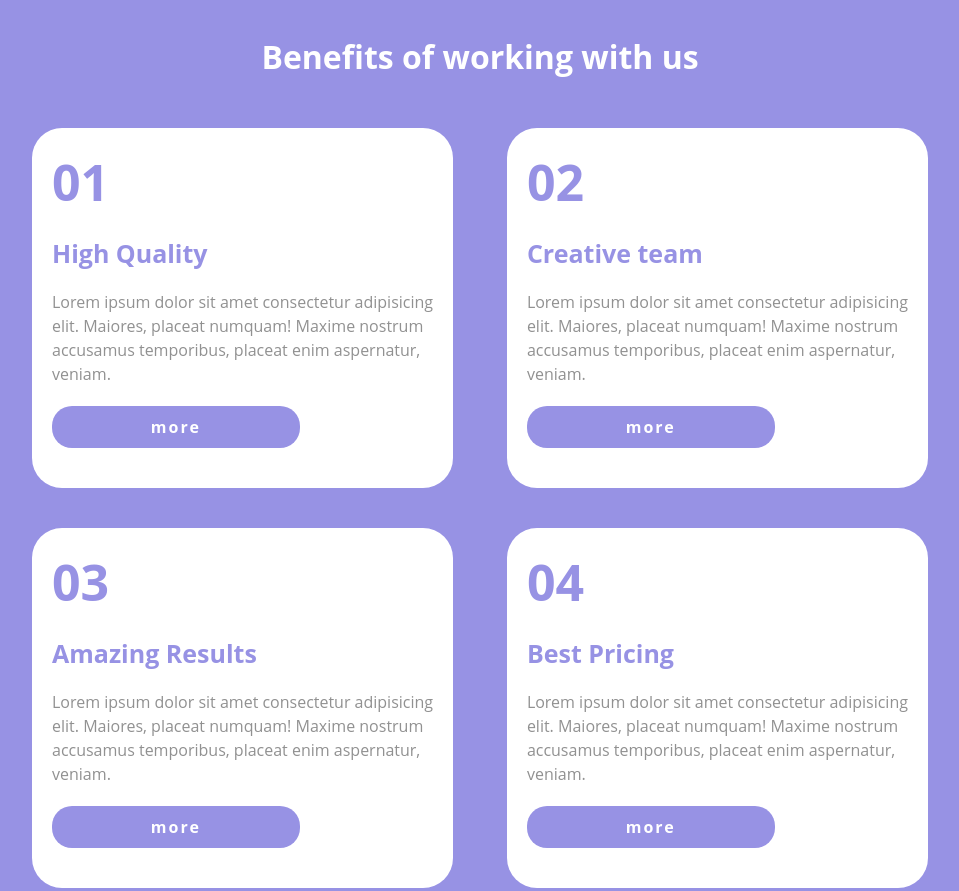
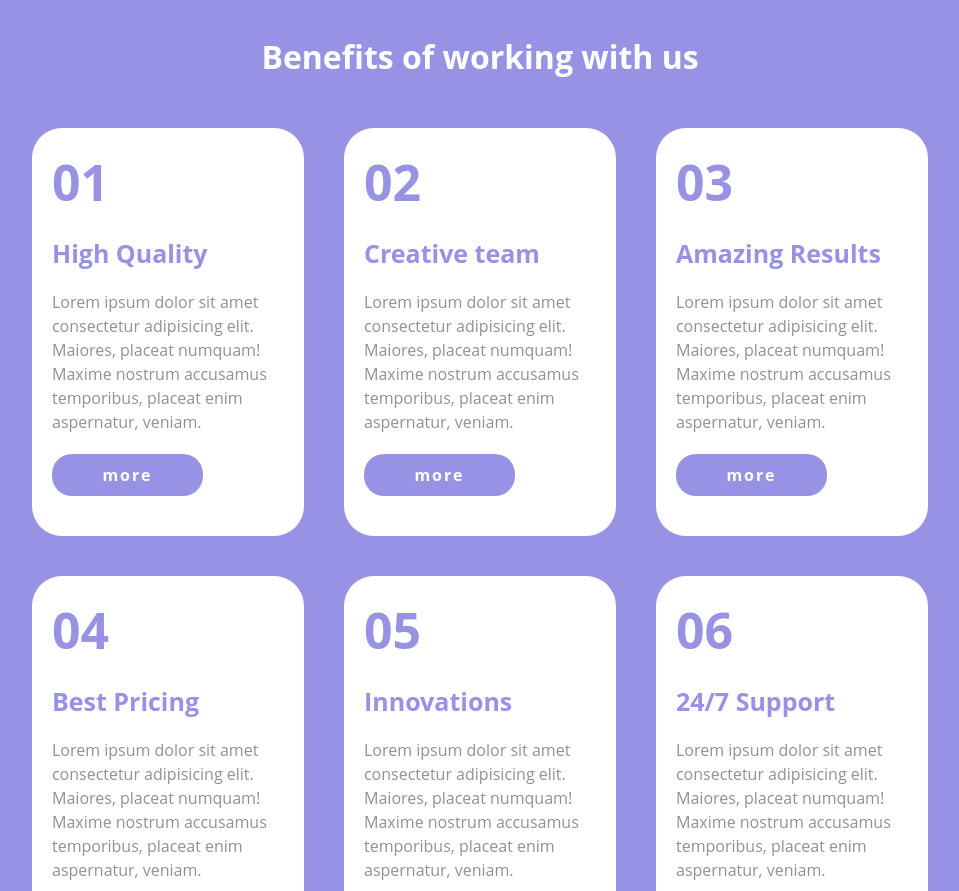
Before and after one commit to markcaf/htmlcss-responsive-layout, a plain HTML site: page index.html in a window 1280 px wide. Shown: the part 2920-3811 px from the top of the page, without its empty margins (160-1119 px from the left). Drawn offline with Linux system fonts and the light colour scheme.

Commit message:
Quarta sezione Benefits - Desktop responsive

```diff
--- a/css/style.css
+++ b/css/style.css
@@ -413,3 +413,12 @@ p.intro{
         gap: 40px;
     }
 }
+
+/* Desktop Responsive */
+@media all and (min-width: 992px){
+    .number-card {
+        width: 29%;
+        flex-grow: 1;
+    }
+}
+/* End Fourth Section - Benefits */
```
Also changed, not shown: index.html (+2 -1 lines).
